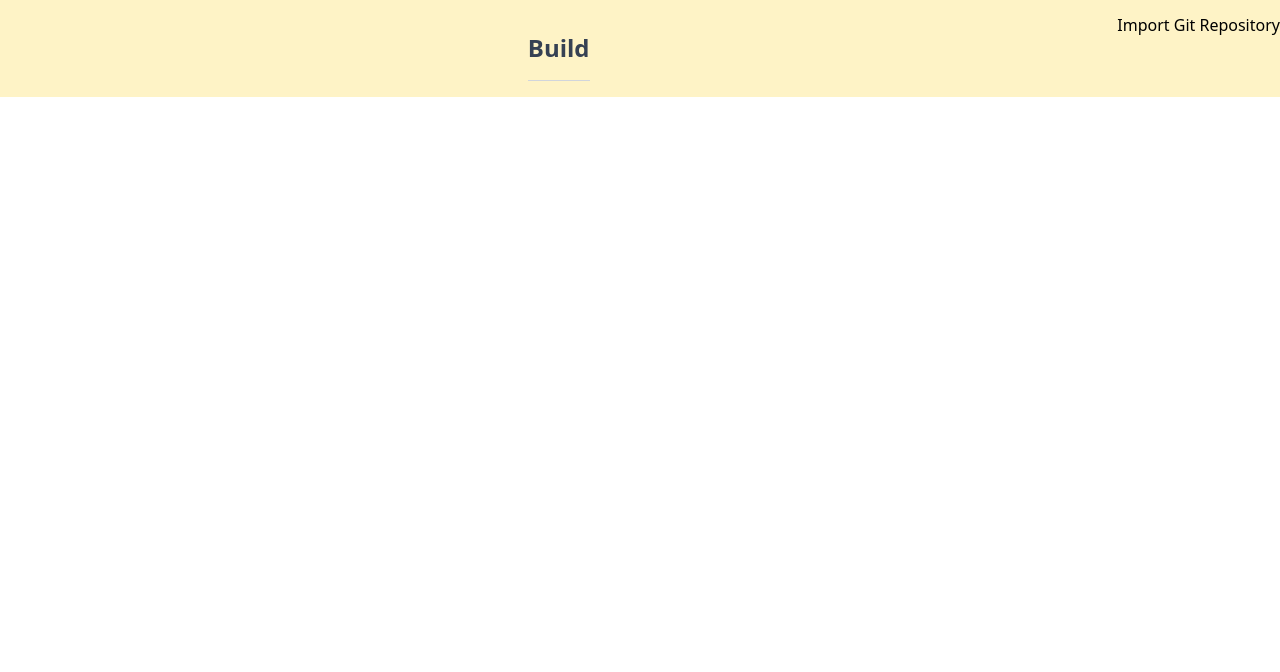
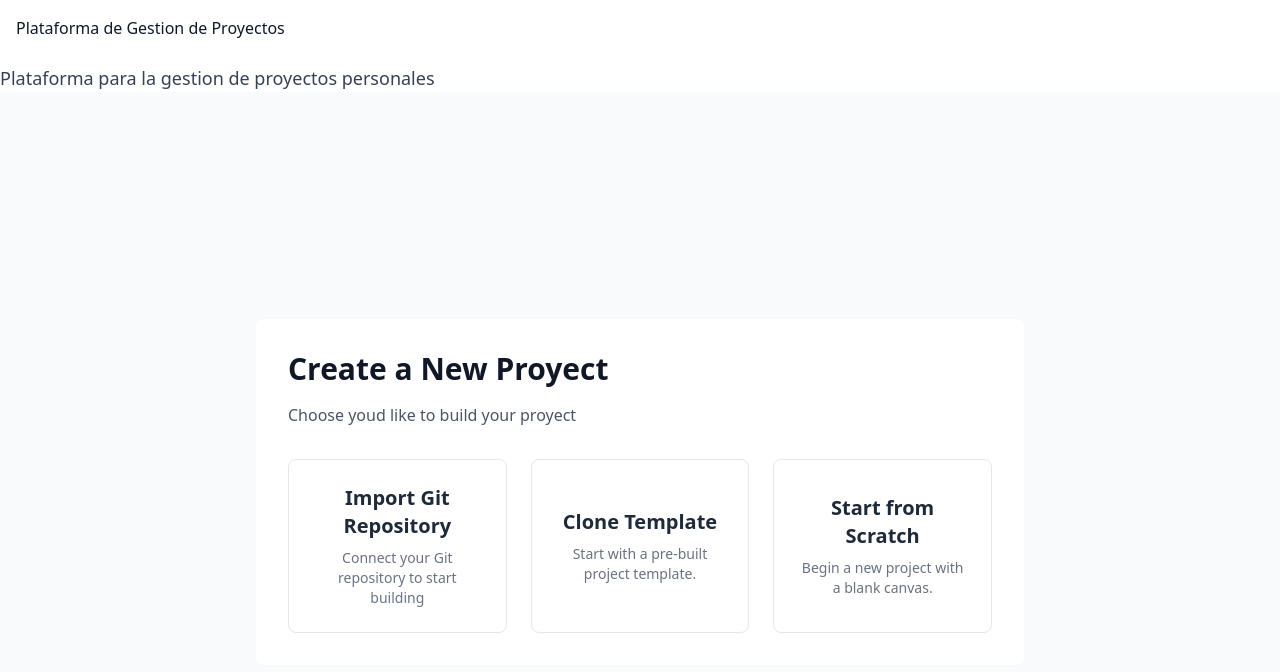
Before and after one commit to juankm08-a11y/plafaforma-gestion_proyectos, a Next.js app: page /build in a window 1280 px wide. Shown: the top 672 px of the page. Built offline with nearby package versions, Linux system fonts and the light colour scheme.

Commit message:
twenty  commit

```diff
--- a/src/app/build/page.tsx
+++ b/src/app/build/page.tsx
@@ -1,14 +1,69 @@
-export default function page() {
+"use client";
+
+import { useRouter } from "next/navigation";
+
+export default function Page() {
+  const router = useRouter();
+
+  const handleOption = (option: string) => {
+    switch (option) {
+      case "import":
+        router.push("/proyects/import");
+        break;
+      case "clone":
+        router.push("/proyects/clone");
+        break;
+      case "scratch":
+        router.push("/proyects/scratch");
+        break;
+      default:
+        break;
+    }
+  };
   return (
-    <main className=" flex justify-center items-center bg-amber-100">
-      <section className="max-w-7xl mx-auto px-4 mt-8">
-        <aside className="flex items-center justify-between">
-          <h2 className="text-2xl font-semibold text-gray-700">Build</h2>
+    <main className="min-h-screen bg-gray-50 flex items-center justify-center">
+      <section className="bg-white shadow-md rounded-lg p-8 max-w-3xl w-full">
+        <h3 className="text-3xl font-bold text-gray-900 mb-4">
+          Create a New Proyect
+        </h3>
+        <p className="text-gray-600 mb-8">
+          Choose youd like to build your proyect
+        </p>
+        <aside className="grid grid-cols-1 md:grid-cols-3 gap-6">
+          <button
+            onClick={() => handleOption("import")}
+            className="cursor-pointer border border-gray-200 hover:border-gray-400 rounded-lg p-6 text-center transition-colors"
+          >
+            <h2 className="text-xl font-semibold text-gray-800 mb-2">
+              Import Git Repository
+            </h2>
+            <p className="text-gray-500 text-sm">
+              Connect your Git repository to start building
+            </p>
+          </button>
+          <button
+            onClick={() => handleOption("clone")}
+            className="cursor-pointer border border-gray-200 hover:border-gray-400 rounded-lg p-6 text-center transition-colors"
+          >
+            <h2 className="text-xl font-semibold text-gray-800 mb-2">
+              Clone Template
+            </h2>
+            <p className="text-gray-500 text-sm">
+              Start with a pre-built project template.
+            </p>
+          </button>
+          <button
+            onClick={() => handleOption("scratch")}
+            className="cursor-pointer border border-gray-200 hover:border-gray-400 rounded-lg p-6 text-center transition-colors"
+          >
+            <h2 className="text-xl font-semibold text-gray-800 mb-2">
+              Start from Scratch
+            </h2>
+            <p className="text-gray-500 text-sm">
+              Begin a new project with a blank canvas.
+            </p>
+          </button>
         </aside>
-        <hr className="my-4 border-gray-300" />
-      </section>
-      <section className="flex justify-center gap-4 mb-12">
-        Import Git Repository
       </section>
     </main>
   );
--- a/src/app/dashboard/page.tsx
+++ b/src/app/dashboard/page.tsx
@@ -118,7 +118,7 @@ export default function Home() {
   };
 
   return (
-    <main className="min-h-screen bg-gray-200">
+    <main className="min-h-screen bg-gray-100">
       <nav className="bg-gradient-to-r from-orange-300 to-amber-400 shadow-lg">
         <section className="max-w-7xl mx-auto px-4">
           <section className="flex items-center space-x-6">
--- a/src/app/domain/page.tsx
+++ b/src/app/domain/page.tsx
@@ -5,25 +5,34 @@ import { useRouter } from "next/navigation";
 export default function Page() {
   const router = useRouter();
   return (
-    <main className=" flex justify-center items-center bg-amber-100">
-      <section className="max-w-7xl mx-auto px-4 mt-8">
-        <aside className="flex items-center justify-between">
-          <h2 className="text-2xl font-semibold text-gray-700">Build</h2>
-        </aside>
-        <hr className="my-4 border-gray-300" />
-      </section>
-      <section className="grid grid-cols-1 gap-4 mb-12">
-        <section className="max-w-7xl mx-auto px-4 mb-8">
-          <aside className="flex items-start justify-start">
+    <main className="min-h-screen bg-green-200 flex flex-col">
+      <section className="max-w-7xl mx-auto px-4 py-6">
+        <div className="flex items-center justify-between">
+          <h2 className="text-2xl font-bold text-gray-800 text-center">
+            Domain
+          </h2>
+        </div>
+        <section className="flex flex-col items-center justify-center flex-1">
+          <aside className="bg-white shadow rounded-lg p-12 max-w-lg w-full text-center">
+            <h3 className="text-3xl font-semibold text-gray-800 mb-6">
+              Manage Your Domains
+            </h3>
+            <p className="text-gray-600 mb-8">
+              Easily buy, manage, and connect your custom domain to your
+              projects.
+            </p>
             <button
               onClick={() => router.push("/buydomain")}
-              className="bg-amber-500 hover:bg-amber-600 text-white px-8 py-4 rounded-lg text-lg font-semibold transition-all transform hover:scale-105"
+              className="bg-black hover:bg-gray-800 text-white px-10 py-4 rounded-lg text-lg font-medium transition-all transform hover:scale-105"
             >
-              Buy domain
+              Buy Domain
             </button>
           </aside>
         </section>
       </section>
+      <footer className="max-w-7xl mx-auto px-4 py-4 text-center text-gray-500 text-sm">
+        © {new Date().getFullYear()} UCC Pasto
+      </footer>
     </main>
   );
 }
--- /dev/null
+++ b/src/app/domains/[id]/page.tsx
@@ -0,0 +1,5 @@
+import React from "react";
+
+export default function page() {
+  return <div>My Domain</div>;
+}
--- a/src/app/layout.tsx
+++ b/src/app/layout.tsx
@@ -11,9 +11,15 @@ export default function RootLayout({
 }: Readonly<{
   children: React.ReactNode;
 }>) {
+  const pageTitle = typeof metadata.title === "string" ? metadata.title : "";
+
   return (
     <html lang="es">
-      <body className="bg-app-accent-foreground">{children}</body>
+      <body className="bg-app-accent-foreground">
+        <h1 className="p-4 bg-white text-gray-900">{pageTitle}</h1>
+        <p className="mt-2 text-lg text-gray-700">{metadata.description}</p>
+      </body>
+      <header>{children}</header>
     </html>
   );
 }
--- a/src/app/page.tsx
+++ b/src/app/page.tsx
@@ -8,13 +8,13 @@ export default function Home() {
     router.push("/");
   }, [router]);
   return (
-    <main className="min-h-screen bg-gradient-to-b from-gray-50 to-gray-100">
+    <main className="min-h-screen bg-gradient-to-b from-gray-50 to-gray-100 bg-[url('background.jpg')]">
       <section className="max-w-7xl mx-auto px-4 py-24 text-center">
         <div className="max-w-3xl mx-auto">
-          <h1 className="text-5xl font-bold text-gray-900 mb-6">
+          <h1 className="text-6xl font-bold text-blue-800 mb-6">
             Start Managing Your Projects
           </h1>
-          <p className="text-xl text-gray-600 mb-8">
+          <p className="text-3xl text-green-600 mb-8">
             Our platform provides you with the essential tools to manage,
             collaborate, and succeed in all your web projects.
           </p>
@@ -33,21 +33,28 @@ export default function Home() {
             </button>
           </section>
           <div className="mt-16 border-t-2 border-gray-200 pt-12">
-            <h3 className="text-sm font-semibold text-gray-500 tracking-wide uppercase mb-6">
+            <h3 className="text-2xl font-bold text-white tracking-wide uppercase mb-6">
               Develop with your favorite tools
             </h3>
           </div>
           <section className="grid grid-cols-3 gap-8">
-            {["React", "NodeJs", "Python", "Git", "Docker", "AWS"].map(
-              (tool) => (
+            {[
+              "React",
+              "NodeJs",
+              "Python",
+              "Angular",
+              "Java",
+              "JavaScript",
+              "PHP",
+              "TypeScript",
+            ].map((tool) => (
               <section
                 key={tool}
                 className="bg-white p-4 rounded-lg shadow-sm hover:shadow-md transition-shadow"
               >
                 <span className="text-gray-900 font-medium">{tool}</span>
               </section>
-              )
-            )}
+            ))}
           </section>
         </div>
       </section>
--- /dev/null
+++ b/src/app/proyects/clone/page.tsx
@@ -0,0 +1,5 @@
+import React from "react";
+
+export default function page() {
+  return <div>Clone</div>;
+}
--- /dev/null
+++ b/src/app/proyects/import/page.tsx
@@ -0,0 +1,5 @@
+import React from "react";
+
+export default function page() {
+  return <div>Import</div>;
+}
--- /dev/null
+++ b/src/app/proyects/scratch/page.tsx
@@ -0,0 +1,5 @@
+import React from "react";
+
+export default function page() {
+  return <div>Scratch</div>;
+}
--- a/src/app/store/page.tsx
+++ b/src/app/store/page.tsx
@@ -2,8 +2,8 @@ import { CircleStackIcon } from "@heroicons/react/20/solid";
 
 export default function page() {
   return (
-    <main className=" flex justify-center items-center bg-amber-100">
-      <section className="max-w-7xl mx-auto px-4 mt-8">
+    <main className="flex flex-col justify-center items-center min-h-screen bg-amber-100">
+      <section className="max-w-7xl mx-auto px-4 mt-8 bg-white/80 rounded-lg p-4 animate-fadeIn">
         <aside className="flex items-center justify-between">
           <h2 className="text-2xl font-semibold text-gray-700">Store</h2>
         </aside>
@@ -11,7 +11,7 @@ export default function page() {
       </section>
       <section className="flex justify-center gap-4 mb-12">
         <aside className="flex items-start justify-start">
-          <CircleStackIcon className="w-5 h-5" />
+          <CircleStackIcon className="w-10 h-10 text-gray-700 animate bounce" />
         </aside>
       </section>
     </main>
```
Also changed, not shown: src/app/buydomain/page.tsx (+41 -11 lines), src/app/background.jpg (added). Lines whose indentation alone changed are shown as unchanged.
